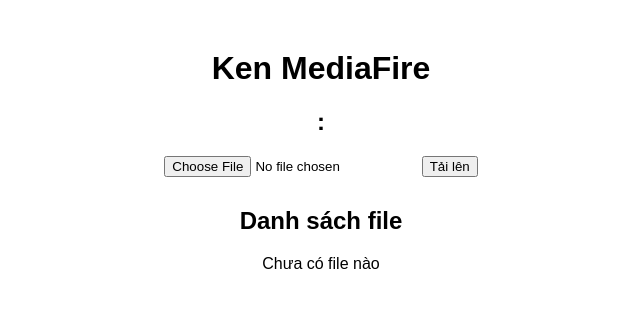
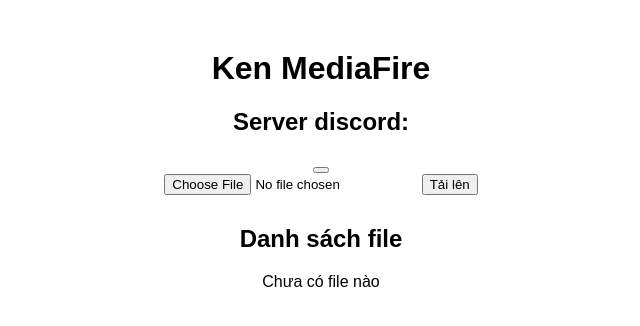
Before and after one commit to h12-cmd/kenweb, a Flask app: page / in a window 1280 px wide. Shown: the top 326 px of the page, without its empty margins (319-959 px from the left). Run offline with Flask 3, Linux system fonts and the light colour scheme.

Commit message:
Update index.html

```diff
--- a/templates/index.html
+++ b/templates/index.html
@@ -26,7 +26,8 @@
 <body>
     <h1> Ken MediaFire</h1>
 
-    <h2><Serverdiscord href="https://discord.gg/EcgJ6vFTdN" target="_blank"> : </h2>
+    <h2>Server discord:</h2>
+<button onclick="window.open('https://discord.gg/EcgJ6vFTdN', '_blank')"></button>
     <form class="upload-form" action="/upload" method="post" enctype="multipart/form-data">
         <input type="file" name="file" required>
         <button type="submit">Tải lên</button>
```
